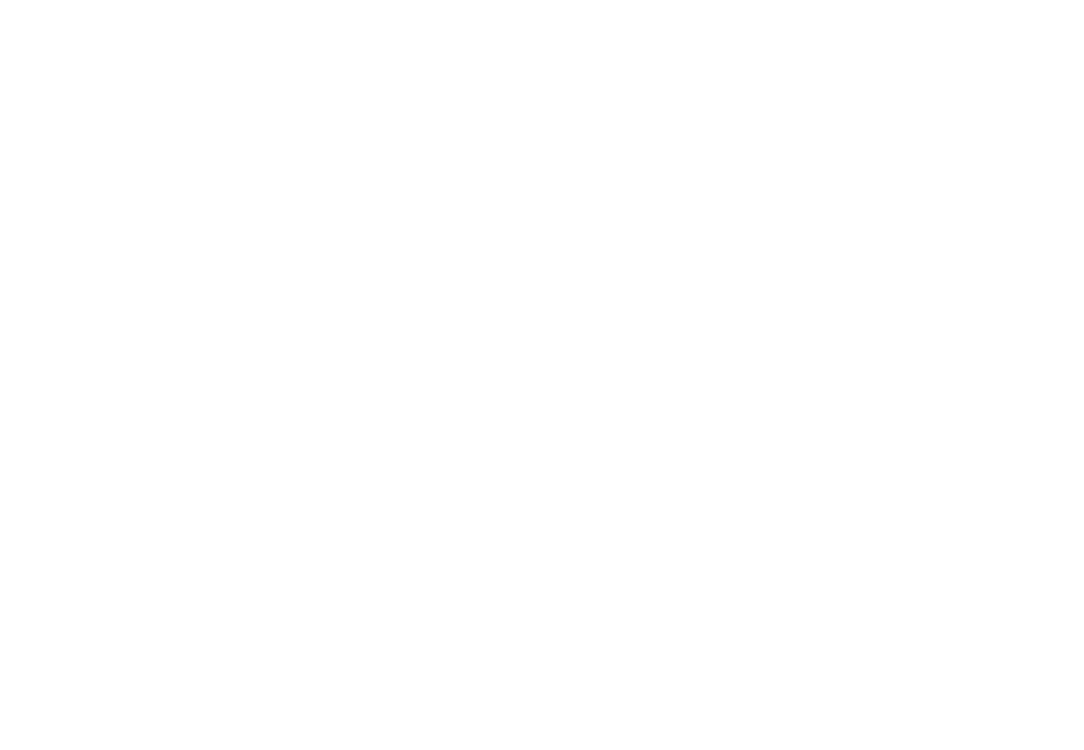
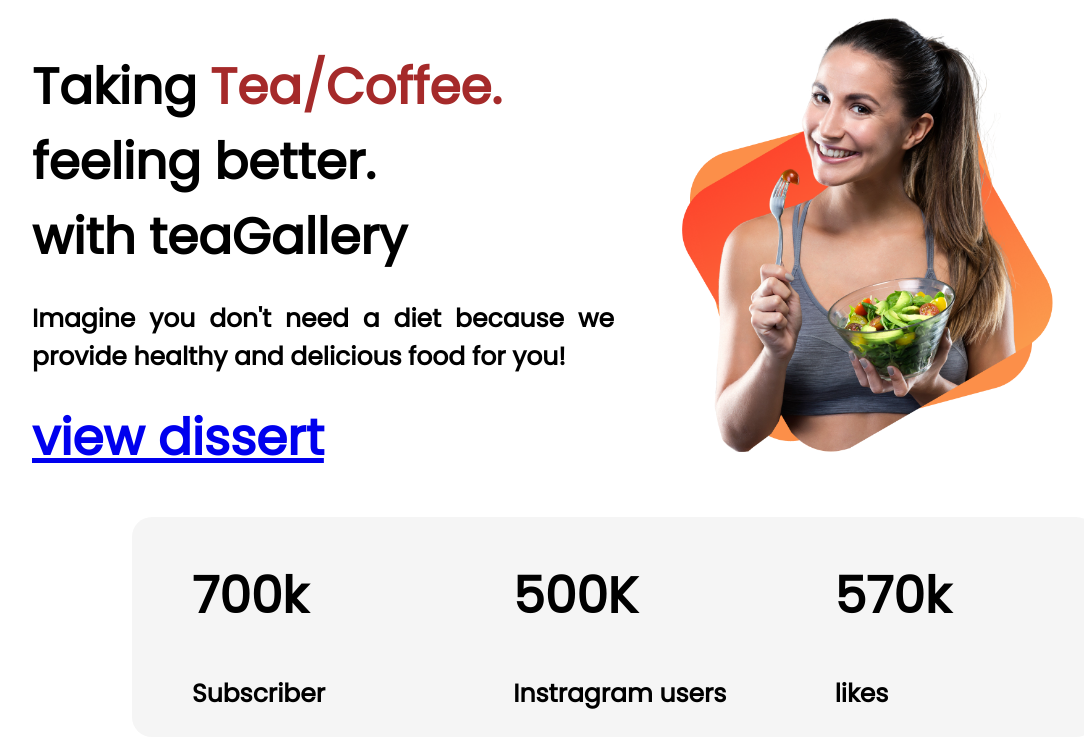
Before and after one commit to UmmayTakida/food-network-repo, a plain HTML site: page index.html in a window 1280 px wide. Shown: the whole page, without its empty margins (26-1110 px from the left). Drawn offline with Linux system fonts and the light colour scheme.

Commit message:
image added

```diff
--- a/index.html
+++ b/index.html
@@ -7,9 +7,46 @@
     <meta name="viewport" content="width=device-width, initial-scale=1.0">
     <title>My Food gallery</title>
     <link rel="stylesheet" href="style.css">
+    <link rel="preconnect" href="https://fonts.googleapis.com">
+    <link rel="preconnect" href="https://fonts.gstatic.com" crossorigin>
+    <link href="https://fonts.googleapis.com/css2?family=Poppins&display=swap" rel="stylesheet">
 </head>
 
 <body>
+    <section class="flex-container">
+        <div class="half-width">
+            <h1>Taking <span>Tea/Coffee.</span><br>feeling better.<br>with teaGallery</h>
+                <p>Imagine you don't need a diet because we provide
+                    healthy and delicious food for you!
+
+                </p>
+                <a
+                    href="https://www.google.com/search?q=best+desserts+in+the+world&oq=best+desert&aqs=chrome.2.69i57j0i10l4j0j0i10l3j0i10i457.10094j0j7&sourceid=chrome&ie=UTF-8">view
+                    dissert</a>
+        </div>
+        <div class="half-width">
+            <img src="images/female/Group 8425.png" alt="">
+
+        </div>
+    </section>
+    <section id="top-box">
+        <div class="flex-container">
+            <div class="follower">
+                <h1><b>700k</b></h1>
+                </h1>
+                <h4>Subscriber</h4>
+            </div>
+            <div class="follower">
+                <h1><b>500K</b></h1>
+                <h4>Instragram users</h4>
+            </div>
+            <div class="follower">
+                <h1><b>570k</b></h1>
+                <h4>likes</h4>
+            </div>
+        </div>
+    </section>
+
 
 </body>
 
--- a/style.css
+++ b/style.css
@@ -0,0 +1,45 @@
+body{
+    font-family: 'Poppins', sans-serif;
+
+}
+
+
+.flex-container{
+    display: flex;
+}
+h1{
+    font-size: 50px;
+
+}
+h4{
+    font-size: 25px;
+}
+.half-width{
+    width: 50%;
+    margin-left: 50px;
+}
+.half-width img{
+    width: 70%;
+
+}
+p{
+    font-size: 25px;
+    text-align: justify;
+    font-weight: 700;
+}
+#top-box{
+    margin-left: 150px;
+    margin-right: 150px;
+    background-color: whitesmoke;
+    border-radius: 20px;
+    height: 220px;
+}
+.follower{
+    width: 80%;
+    padding-left: 60px;
+
+}
+span{
+    color: brown
+    ;
+}
```
Also changed, not shown: images/food/download.png (added).
